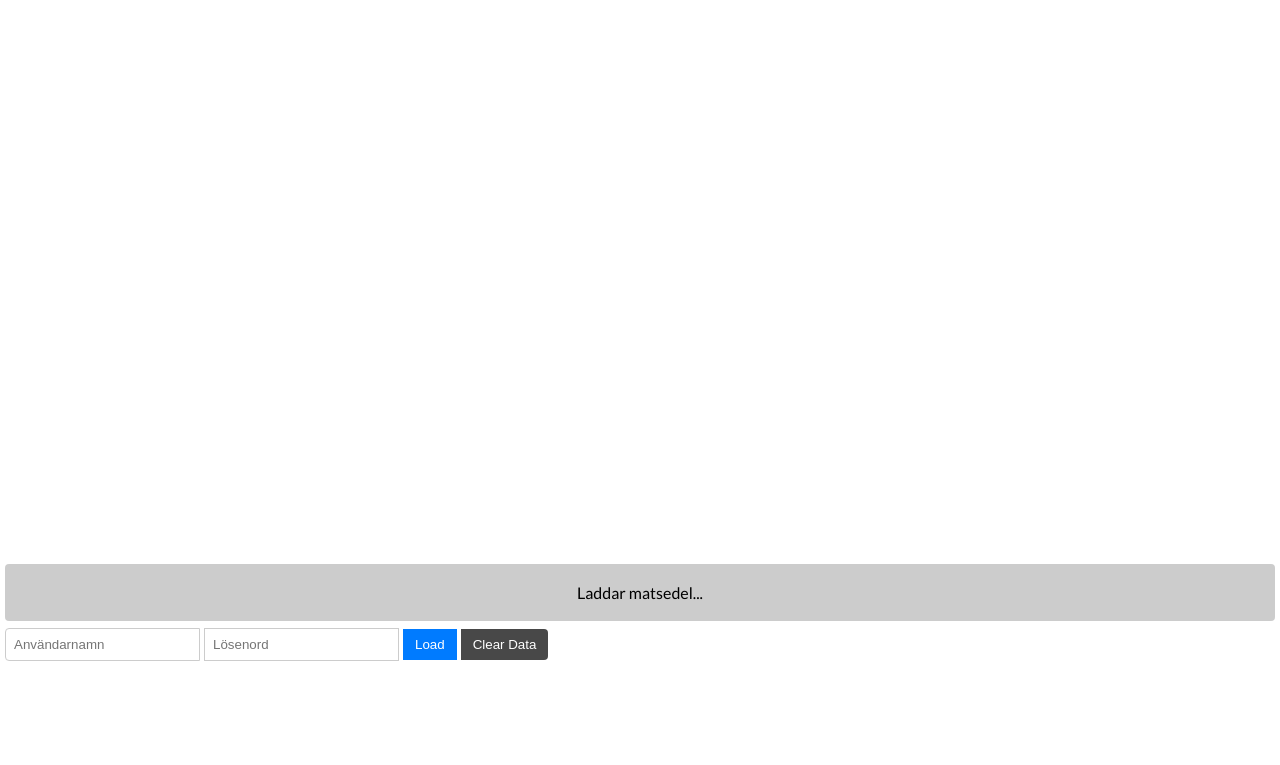
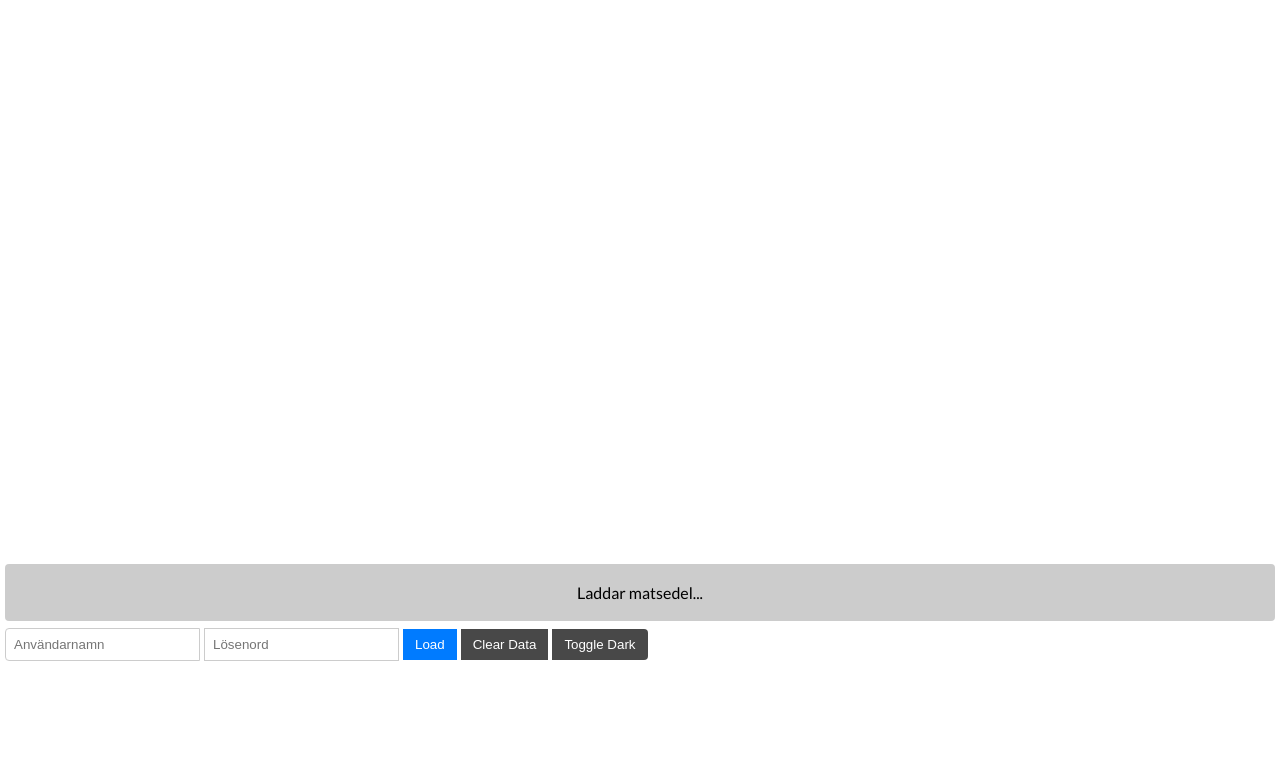
Before and after one commit to ingobeans/schemavisare-skola24-skolportalen, a Flask app: page / in a window 1280 px wide. Shown: the top 765 px of the page. Run offline with Flask 3, Linux system fonts and the light colour scheme.

Commit message:
add dark/light mode

```diff
--- a/api/static/renderer.js
+++ b/api/static/renderer.js
@@ -24,7 +24,7 @@ var FontFamily = /** @class */ function () {
   };
   return FontFamily;
 };
-
+var colorCache = {};
 var PdfRenderer = /** @class */ (function () {
   function PdfRenderer(fontFamily, vertical, fileName) {
     this.fileName = "";
@@ -98,7 +98,7 @@ var PdfRenderer = /** @class */ (function () {
     timetableElement.id = "timetableElement";
     var lowest = 0;
     var first = true;
-    var _loop_1 = function (box) {
+    var _loop_1 = function (box, i) {
       if (first == true) {
         first = false;
         return;
@@ -109,17 +109,18 @@ var PdfRenderer = /** @class */ (function () {
       rect.setAttribute("width", box.width.toString());
       rect.setAttribute("height", box.height.toString());
       rect.setAttribute("shape-rendering", "crispEdges");
-      color_replacing = JSON.parse(localStorage.getItem("colors"));
-      if (
-        color_replacing != null &&
-        color_replacing != {} &&
-        box.bColor in color_replacing
-      ) {
-        box.bColor = color_replacing[box.bColor];
+      let cssVarName = Object.keys(colorCache).find(
+        (name) => colorCache[name] === box.bColor
+      );
+
+      if (!cssVarName) {
+        cssVarName = `--color-box-${i.toString()}`;
+        document.documentElement.style.setProperty(cssVarName, box.bColor);
+        colorCache[cssVarName] = box.bColor;
       }
 
-      rect.style.fill = box.bColor;
-      rect.style.stroke = box.fColor;
+      rect.style.fill = `var(${cssVarName})`;
+      rect.style.stroke = "var(--color-border)";
       rect.style.strokeWidth = "1";
       if (box.type === "Lesson" && this_1.isLessonClickable) {
         rect.setAttribute("focusable", "true");
@@ -146,7 +147,7 @@ var PdfRenderer = /** @class */ (function () {
     var this_1 = this;
     for (var _i = 0, _a = this.boxList; _i < _a.length; _i++) {
       var box = _a[_i];
-      _loop_1(box);
+      _loop_1(box, _i);
     }
     timetableElement.style.height = lowest + "px";
     svg.setAttribute("height", lowest.toString());
@@ -175,7 +176,7 @@ var PdfRenderer = /** @class */ (function () {
       label.textContent = text.text;
       label.style.fontSize = text.fontsize + "px";
       label.style.fontFamily = "Lato, sans-serif";
-      label.style.fill = text.fColor;
+      label.style.fill = "var(--color-text)";
       label.setAttribute("x", (text.x + 1).toString());
       label.setAttribute("y", (text.y + 1 + text.fontsize).toString());
       label.setAttributeNS("text-information", "text-id", text.id.toString());
--- a/api/static/script.js
+++ b/api/static/script.js
@@ -1,6 +1,108 @@
 let loadButton = document.getElementById("load");
 timetable_data = null;
 timetable_request = null;
+
+function invertColors(hex) {
+  function hexToRgb(hex) {
+    if (hex[0] === "#") hex = hex.slice(1);
+    let bigint = parseInt(hex, 16);
+    return {
+      r: (bigint >> 16) & 255,
+      g: (bigint >> 8) & 255,
+      b: bigint & 255,
+    };
+  }
+
+  function rgbToHex(r, g, b) {
+    return `#${((1 << 24) + (r << 16) + (g << 8) + b)
+      .toString(16)
+      .slice(1)
+      .toUpperCase()}`;
+  }
+
+  function calculateBrightness(r, g, b) {
+    return 0.2126 * r + 0.7152 * g + 0.0722 * b;
+  }
+
+  const { r, g, b } = hexToRgb(hex);
+
+  const originalBrightness = calculateBrightness(r, g, b);
+
+  const invertedBrightness = 255 - originalBrightness;
+  if (originalBrightness != 0) {
+    const factor = invertedBrightness / originalBrightness;
+    const newR = Math.min(255, Math.round(r * factor));
+    const newG = Math.min(255, Math.round(g * factor));
+    const newB = Math.min(255, Math.round(b * factor));
+    return rgbToHex(newR, newG, newB);
+  }
+  return "#ffffff";
+}
+
+function invertAllColors() {
+  const root = document.documentElement;
+  const styles = getComputedStyle(root);
+  const variables = Array.from(styles).filter((name) =>
+    name.startsWith("--color-box-")
+  );
+
+  variables.forEach((variable) => {
+    const color = styles.getPropertyValue(variable).trim();
+    const invertedColor = invertColors(color);
+    root.style.setProperty(variable, invertedColor);
+  });
+}
+
+let themes = {
+  light: {
+    dark: false,
+    "--color-border": "rgb(0, 0, 0)",
+    "--color-background": "rgb(255, 255, 255)",
+    "--color-tab": "#ccc",
+    "--color-text": "#000",
+  },
+  dark: {
+    dark: true,
+    "--color-border": "rgb(0, 0, 0)",
+    "--color-background": "#1d1f20",
+    "--color-tab": "#393d3e",
+    "--color-text": "#fff",
+  },
+};
+
+lastDark = false;
+
+function switchTheme(themeName) {
+  console.log(themeName);
+  const themeData = themes[themeName];
+  if (!themeData) {
+    console.log("no such theme as ", themeName);
+    return;
+  }
+  localStorage.setItem("theme", themeName);
+  theme = themeName;
+  for (const variable in themeData) {
+    if (variable == "dark") {
+      if (themeData[variable] != lastDark) {
+        lastDark = themeData[variable];
+        invertAllColors();
+        continue;
+      }
+    }
+    if (themeData.hasOwnProperty(variable)) {
+      document.documentElement.style.setProperty(variable, themeData[variable]);
+    }
+  }
+}
+
+function changeTheme() {
+  console.log(theme);
+  if (theme == "light") {
+    switchTheme("dark");
+  } else {
+    switchTheme("light");
+  }
+}
 
 async function getSchema() {
   loadButton.disabled = true;
@@ -164,11 +266,17 @@ getLunch();
 var username = localStorage.getItem("username");
 var password = localStorage.getItem("password");
 var cached = localStorage.getItem("cached");
+var theme = localStorage.getItem("theme");
 console.log("Laddar användare: " + username);
 if (username != null) {
   if (cached != null) {
     loadTimetable(JSON.parse(decodeURIComponent(cached)));
   }
+  if (theme != null) {
+    switchTheme(theme);
+  } else {
+    switchTheme("light");
+  }
   document.getElementById("username").value = username;
   document.getElementById("password").value = password;
   //getSchema(username);
--- a/api/static/style.css
+++ b/api/static/style.css
@@ -1,16 +1,26 @@
+html {
+  --color-border: rgb(0, 0, 0);
+  --color-background: rgb(255, 255, 255);
+  --color-tab: #ccc;
+  --color-text: #000;
+}
+body {
+  background-color: var(--color-background);
+  color: var(--color-text);
+}
 .input-container {
   display: flex;
   align-items: center;
 }
 .username-field {
   padding: 8px;
-  border: 1px solid #ccc;
+  border: 1px solid var(--color-tab);
   border-radius: 4px 0 0 4px;
   margin-bottom: 50px;
 }
 .password-field {
   padding: 8px;
-  border: 1px solid #ccc;
+  border: 1px solid var(--color-tab);
   border-radius: 0;
   margin-bottom: 50px;
 }
@@ -26,6 +36,7 @@
   border: none;
   cursor: pointer;
   border-radius: 0;
+  margin-right: 4px;
 }
 
 .button:disabled {
@@ -36,6 +47,7 @@
 }
 .button:last-child {
   border-radius: 0 4px 4px 0;
-  margin-left: 4px;
+}
+.dark {
   background-color: #484848;
 }
--- a/api/templates/index.html
+++ b/api/templates/index.html
@@ -28,7 +28,7 @@
         <div style="margin-bottom: 50px; padding-top: 559px">
           <div
             style="
-              background-color: #ccc;
+              background-color: var(--color-tab);
               padding: 3px;
               border-radius: 4px;
               text-align: center;
@@ -52,8 +52,10 @@
           />
           <button onclick="javascript:submit()" class="button" id="load">
             Load</button
-          ><button onclick="javascript:clearData()" class="button">
-            Clear Data
+          ><button onclick="javascript:clearData()" class="button dark">
+            Clear Data</button
+          ><button onclick="javascript:changeTheme()" class="button dark">
+            Toggle Dark
           </button>
         </div>
       </div>
```
